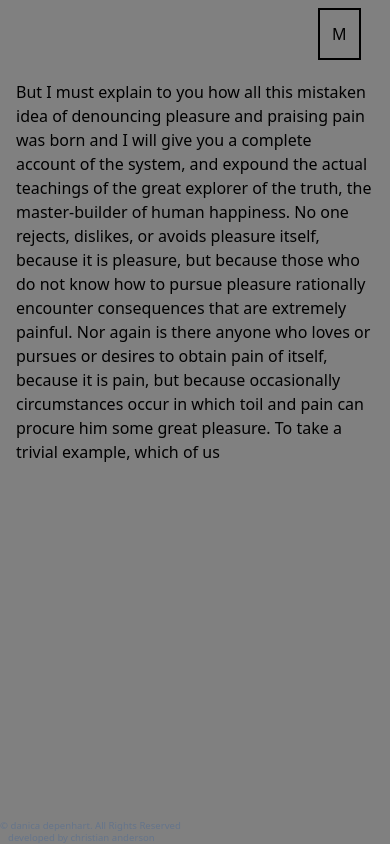
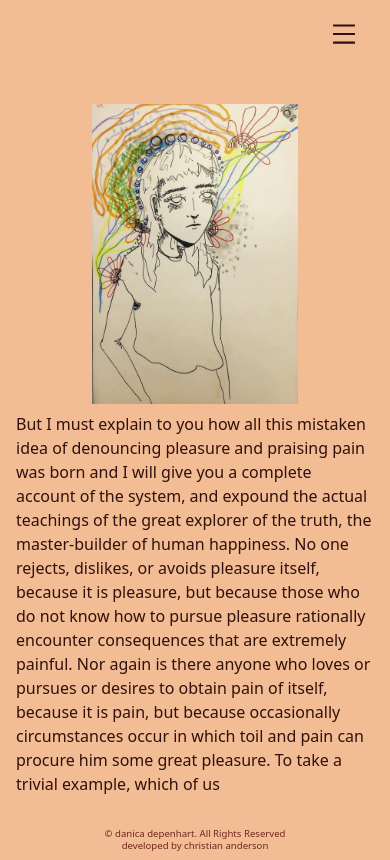
Before and after one commit to somecallmehans/danica-depenhart-web, a Next.js app in the folder danica-depenhart-web/: page /About in a window 390 px wide. Built offline with nearby package versions, Linux system fonts and the light colour scheme.

Commit message:
revamp of all mobile responsiveness, about structure, nav/footer, and home

```diff
--- a/danica-depenhart-web/components/Footer.js
+++ b/danica-depenhart-web/components/Footer.js
@@ -2,10 +2,9 @@ import React from "react";
 
 export default function Footer() {
   return (
-    <div className="overflow-hidden bg-transparent-200 absolute bottom-0 w-full mx-auto">
-      <div className="flex flex-col align-middle md:space-y-4 md:flex-row justify-between md:items-center my-auto">
-        <div className="text-slate-500 text-xxs">
-          <div className="text-slate-500 text-xxs">
+    <div className="overflow-hidden absolute w-full h-8 bottom-0 left-0 right-0 mb-0 mt-8 w-full mx-auto">
+      <div className="text-[#722620] text-xxs text-center">
+        <div className="text-[#722620] text-xxs">
           <p>&copy; danica depenhart. All Rights Reserved</p>
         </div>
         <p>
@@ -20,6 +19,5 @@ export default function Footer() {
         </p>
       </div>
     </div>
-    </div>
   );
 }
--- a/danica-depenhart-web/components/Layout.js
+++ b/danica-depenhart-web/components/Layout.js
@@ -5,12 +5,10 @@ import Footer from "./Footer";
 
 export default function Layout({ children }) {
   return (
-    <main className="background-img">
-      <div className="app-container">
-        <Navbar />
-        <div>{children}</div>
-        <Footer />
-      </div>
+    <main className="app-container">
+      <Navbar />
+      <div className="mt-2 mb-16">{children}</div>
+      <Footer />
     </main>
   );
 }
--- a/danica-depenhart-web/components/Navbar.js
+++ b/danica-depenhart-web/components/Navbar.js
@@ -1,5 +1,6 @@
 import React, { useState } from "react";
 import Link from "next/link";
+import { AiOutlineMenu, AiOutlineClose } from "react-icons/ai";
 
 export default function Navbar() {
   const [active, setActive] = useState(false);
@@ -7,37 +8,37 @@ export default function Navbar() {
   return (
     <>
       <nav className="flex flex-row md:static md:items-center overflow-hidden">
-        <div className="h-[64px] w-full md:w-1/2 md:mx-auto">
+        <div className="h-[64px] w-full md:w-1/2 md:m-auto">
           <div
             className={`${
               active ? "invisible" : "visible"
             } md:hidden w-20 p-2 float-right`}
           >
             <button
-              className="p-3 border-2 border-black"
+              className="p-3 text-[#30110d]"
               onClick={() => setActive(!active)}
             >
-              M
+              <AiOutlineMenu size={28} />
             </button>
           </div>
-          <div className="md:visible invisible md:text-center">
+          <div className="md:visible invisible mt-3 md:text-center">
             <Link href="/">
-              <a className="lg:w-auto w-full px-3 rounded text-black font-bold items-center justify-center text-lg hover:text-white">
+              <a className="lg:w-auto w-full px-3 rounded text-[#30110d] font-bold items-center justify-center text-2xl hover:text-[#722620]">
                 danica depenhart
               </a>
             </Link>
             <Link href="/about">
-              <a className="lg:w-auto w-full px-3 rounded text-black font-bold items-center justify-center text-lg hover:text-white">
+              <a className="lg:w-auto w-full px-3 rounded text-[#30110d] font-bold items-center justify-center text-2xl hover:text-[#722620]">
                 about
               </a>
             </Link>
             <Link href="/publications">
-              <a className="lg:w-auto w-full px-3 rounded text-black font-bold items-center justify-center text-lg  hover:text-white">
+              <a className="lg:w-auto w-full px-3 rounded text-[#30110d] font-bold items-center justify-center text-2xl  hover:text-[#722620]">
                 publications
               </a>
             </Link>
             <Link href="https://www.instagram.com/motherweather">
-              <a className="lg:w-auto w-full px-3 rounded text-black font-bold items-center justify-center text-lg  hover:text-white">
+              <a className="lg:w-auto w-full px-3 rounded text-[#30110d] font-bold items-center justify-center text-2xl  hover:text-[#722620]">
                 instagram
               </a>
             </Link>
@@ -45,33 +46,30 @@ export default function Navbar() {
         </div>
 
         <div className={`${active ? "h-full" : "h-0"} nav-overlay`}>
-          <div className="absolute top-[9px] right-[14px]">
-            <button
-              className="p-3 border-2 border-white text-white"
-              onClick={() => setActive(!active)}
-            >
-              M
+          <div className="absolute bottom-[9px] mx-auto left-0 right-0 text-center">
+            <button className="p-3" onClick={() => setActive(!active)}>
+              <AiOutlineClose size={28} color={"white"} />
             </button>
           </div>
 
           <div className="nav-overlay-content flex flex-col">
             <Link href="/">
-              <a className="lg:w-auto w-full px-3 py-2 rounded text-white font-bold items-center justify-center text-2xl hover:text-white">
+              <a className="lg:w-auto w-full px-3 py-2 rounded text-[#f2bc94] font-bold items-center justify-center text-2xl">
                 danica depenhart
               </a>
             </Link>
             <Link href="/about">
-              <a className="lg:w-auto w-full px-3 py-2 rounded text-white font-bold items-center justify-center text-2xl hover:text-white">
+              <a className="lg:w-auto w-full px-3 py-2 rounded text-[#f2bc94] font-bold items-center justify-center text-2xl">
                 about
               </a>
             </Link>
             <Link href="/publications">
-              <a className="lg:w-auto w-full px-3 py-2 rounded text-white font-bold items-center justify-center text-2xl  hover:text-white">
+              <a className="lg:w-auto w-full px-3 py-2 rounded text-[#f2bc94] font-bold items-center justify-center text-2xl">
                 publications
               </a>
             </Link>
             <Link href="https://www.instagram.com/motherweather">
-              <a className="lg:w-auto w-full px-3 py-2 rounded text-white font-bold items-center justify-center text-2xl  hover:text-white">
+              <a className="lg:w-auto w-full px-3 py-2 rounded text-[#f2bc94] font-bold items-center justify-center text-2xl">
                 instagram
               </a>
             </Link>
--- a/danica-depenhart-web/package.json
+++ b/danica-depenhart-web/package.json
@@ -17,7 +17,8 @@
     "postcss": "^8.4.6",
     "postcss-cli": "^9.1.0",
     "react": "17.0.2",
-    "react-dom": "17.0.2"
+    "react-dom": "17.0.2",
+    "react-icons": "^4.3.1"
   },
   "devDependencies": {
     "eslint": "8.9.0",
--- a/danica-depenhart-web/pages/About.js
+++ b/danica-depenhart-web/pages/About.js
@@ -6,9 +6,8 @@ export default function About() {
   return (
     <div>
       <Layout>
-        <section className="image-box">
-          <div className="flex flex-col md:flex-row w-full p-4">
-            <div className="overflow-hidden h-1/3 md:h-full md:w-1/2 relative content-center">
+        <section className="relative flex flex-col w-full h-full mx-auto mt-8 md:flex-row md:w-3/4">
+          <div className="md:w-1/2 h-[300px] md:h-[600px] p-4 relative">
             <Image
               src={bdb}
               alt="Danica image"
@@ -17,24 +16,21 @@ export default function About() {
               className="md:object-right"
             />
           </div>
-            <div className="flex flex-col md:w-1/4">
-              <div className="md:mx-4">
-                <p className="text-base">
-                  But I must explain to you how all this mistaken idea of
-                  denouncing pleasure and praising pain was born and I will give
-                  you a complete account of the system, and expound the actual
-                  teachings of the great explorer of the truth, the
-                  master-builder of human happiness. No one rejects, dislikes,
-                  or avoids pleasure itself, because it is pleasure, but because
-                  those who do not know how to pursue pleasure rationally
-                  encounter consequences that are extremely painful. Nor again
-                  is there anyone who loves or pursues or desires to obtain pain
-                  of itself, because it is pain, but because occasionally
-                  circumstances occur in which toil and pain can procure him
-                  some great pleasure. To take a trivial example, which of us
+          <div className="mt-2 md:w-1/2">
+            <p className="px-4 text-[#30110d]">
+              But I must explain to you how all this mistaken idea of denouncing
+              pleasure and praising pain was born and I will give you a complete
+              account of the system, and expound the actual teachings of the
+              great explorer of the truth, the master-builder of human
+              happiness. No one rejects, dislikes, or avoids pleasure itself,
+              because it is pleasure, but because those who do not know how to
+              pursue pleasure rationally encounter consequences that are
+              extremely painful. Nor again is there anyone who loves or pursues
+              or desires to obtain pain of itself, because it is pain, but
+              because occasionally circumstances occur in which toil and pain
+              can procure him some great pleasure. To take a trivial example,
+              which of us
             </p>
-              </div>
-            </div>
           </div>
         </section>
       </Layout>
--- a/danica-depenhart-web/styles/main.css
+++ b/danica-depenhart-web/styles/main.css
@@ -424,20 +424,15 @@ Ensure the default browser behavior of the `hidden` attribute.
   --tw-backdrop-saturate:  ;
   --tw-backdrop-sepia:  ;
 }
-.background-img {
-    height: 100%;
-    background-color: gray;
-    background-size: auto;
-    background-repeat: repeat;
+body {
+    background-color: #f2bc94;
   }
 .app-container {
+    min-height: 100vh;
     display: flex;
-    height: 100vh;
     flex-direction: column;
-  }
-.image-box {
-    display: flex;
-    height: 80vh;
+    position: relative;
+    font-color: #30110d;
   }
 .nav-overlay {
     height: 100vh;
@@ -475,11 +470,14 @@ Ensure the default browser behavior of the `hidden` attribute.
 .bottom-0 {
   bottom: 0px;
 }
-.top-\[9px\] {
-  top: 9px;
+.left-0 {
+  left: 0px;
 }
-.right-\[14px\] {
-  right: 14px;
+.right-0 {
+  right: 0px;
+}
+.bottom-\[9px\] {
+  bottom: 9px;
 }
 .float-right {
   float: right;
@@ -492,9 +490,20 @@ Ensure the default browser behavior of the `hidden` attribute.
   margin-top: 2.75rem;
   margin-bottom: 2.75rem;
 }
-.my-auto {
-  margin-top: auto;
-  margin-bottom: auto;
+.mt-8 {
+  margin-top: 2rem;
+}
+.mt-2 {
+  margin-top: 0.5rem;
+}
+.mb-0 {
+  margin-bottom: 0px;
+}
+.mb-16 {
+  margin-bottom: 4rem;
+}
+.mt-3 {
+  margin-top: 0.75rem;
 }
 .inline-block {
   display: inline-block;
@@ -502,17 +511,25 @@ Ensure the default browser behavior of the `hidden` attribute.
 .flex {
   display: flex;
 }
-.h-2\/4 {
-  height: 50%;
+.h-full {
+  height: 100%;
 }
-.h-2\/5 {
-  height: 40%;
+.h-\[300px\] {
+  height: 300px;
+}
+.h-fit {
+  height: -webkit-fit-content;
+  height: -moz-fit-content;
+  height: fit-content;
+}
+.h-80 {
+  height: 20rem;
+}
+.h-8 {
+  height: 2rem;
 }
 .h-\[64px\] {
   height: 64px;
-}
-.h-full {
-  height: 100%;
 }
 .h-0 {
   height: 0px;
@@ -532,17 +549,11 @@ Ensure the default browser behavior of the `hidden` attribute.
 .flex-col {
   flex-direction: column;
 }
-.content-center {
-  align-content: center;
-}
 .items-center {
   align-items: center;
 }
 .justify-center {
   justify-content: center;
-}
-.justify-between {
-  justify-content: space-between;
 }
 .overflow-hidden {
   overflow: hidden;
@@ -553,17 +564,6 @@ Ensure the default browser behavior of the `hidden` attribute.
 .rounded {
   border-radius: 0.25rem;
 }
-.border-2 {
-  border-width: 2px;
-}
-.border-black {
-  --tw-border-opacity: 1;
-  border-color: rgb(0 0 0 / var(--tw-border-opacity));
-}
-.border-white {
-  --tw-border-opacity: 1;
-  border-color: rgb(255 255 255 / var(--tw-border-opacity));
-}
 .p-4 {
   padding: 1rem;
 }
@@ -572,6 +572,10 @@ Ensure the default browser behavior of the `hidden` attribute.
 }
 .p-3 {
   padding: 0.75rem;
+}
+.px-4 {
+  padding-left: 1rem;
+  padding-right: 1rem;
 }
 .px-2 {
   padding-left: 0.5rem;
@@ -589,20 +593,12 @@ Ensure the default browser behavior of the `hidden` attribute.
   padding-top: 0.5rem;
   padding-bottom: 0.5rem;
 }
-.align-middle {
-  vertical-align: middle;
-}
-.text-base {
-  font-size: 1rem;
-  line-height: 1.5rem;
+.text-center {
+  text-align: center;
 }
 .text-xxs {
   font-size: 0.6rem;
   line-height: 0.75rem;
-}
-.text-lg {
-  font-size: 1.125rem;
-  line-height: 1.75rem;
 }
 .text-2xl {
   font-size: 1.5rem;
@@ -611,21 +607,21 @@ Ensure the default browser behavior of the `hidden` attribute.
 .font-bold {
   font-weight: 700;
 }
-.text-slate-500 {
+.text-\[\#30110d\] {
   --tw-text-opacity: 1;
-  color: rgb(100 116 139 / var(--tw-text-opacity));
+  color: rgb(48 17 13 / var(--tw-text-opacity));
 }
-.text-black {
+.text-\[\#722620\] {
   --tw-text-opacity: 1;
-  color: rgb(0 0 0 / var(--tw-text-opacity));
+  color: rgb(114 38 32 / var(--tw-text-opacity));
 }
-.text-white {
+.text-\[\#f2bc94\] {
   --tw-text-opacity: 1;
-  color: rgb(255 255 255 / var(--tw-text-opacity));
+  color: rgb(242 188 148 / var(--tw-text-opacity));
 }
-.hover\:text-white:hover {
+.hover\:text-\[\#722620\]:hover {
   --tw-text-opacity: 1;
-  color: rgb(255 255 255 / var(--tw-text-opacity));
+  color: rgb(114 38 32 / var(--tw-text-opacity));
 }
 @media (min-width: 768px) {
 
@@ -637,34 +633,24 @@ Ensure the default browser behavior of the `hidden` attribute.
     position: static;
   }
 
-  .md\:mx-4 {
-    margin-left: 1rem;
-    margin-right: 1rem;
-  }
-
-  .md\:mx-auto {
-    margin-left: auto;
-    margin-right: auto;
+  .md\:m-auto {
+    margin: auto;
   }
 
   .md\:hidden {
     display: none;
   }
 
-  .md\:h-full {
-    height: 100%;
+  .md\:h-\[600px\] {
+    height: 600px;
   }
 
-  .md\:h-5\/6 {
-    height: 83.333333%;
+  .md\:w-3\/4 {
+    width: 75%;
   }
 
   .md\:w-1\/2 {
     width: 50%;
-  }
-
-  .md\:w-1\/4 {
-    width: 25%;
   }
 
   .md\:w-3\/6 {
@@ -677,12 +663,6 @@ Ensure the default browser behavior of the `hidden` attribute.
 
   .md\:items-center {
     align-items: center;
-  }
-
-  .md\:space-y-4 > :not([hidden]) ~ :not([hidden]) {
-    --tw-space-y-reverse: 0;
-    margin-top: calc(1rem * calc(1 - var(--tw-space-y-reverse)));
-    margin-bottom: calc(1rem * var(--tw-space-y-reverse));
   }
 
   .md\:object-right {
--- a/danica-depenhart-web/styles/tailwind.css
+++ b/danica-depenhart-web/styles/tailwind.css
@@ -3,22 +3,16 @@
 @tailwind utilities;
 
 @layer components {
-  .background-img {
-    height: 100%;
-    background-color: gray;
-    background-size: auto;
-    background-repeat: repeat;
+  body {
+    background-color: #f2bc94;
   }
 
   .app-container {
+    min-height: 100vh;
     display: flex;
-    height: 100vh;
     flex-direction: column;
-  }
-
-  .image-box {
-    display: flex;
-    height: 80vh;
+    position: relative;
+    font-color: #30110d;
   }
 
   .nav-overlay {
```
Also changed, not shown: 2 other files (tests, documents, lock files or other folders). Lines whose indentation alone changed are shown as unchanged.
